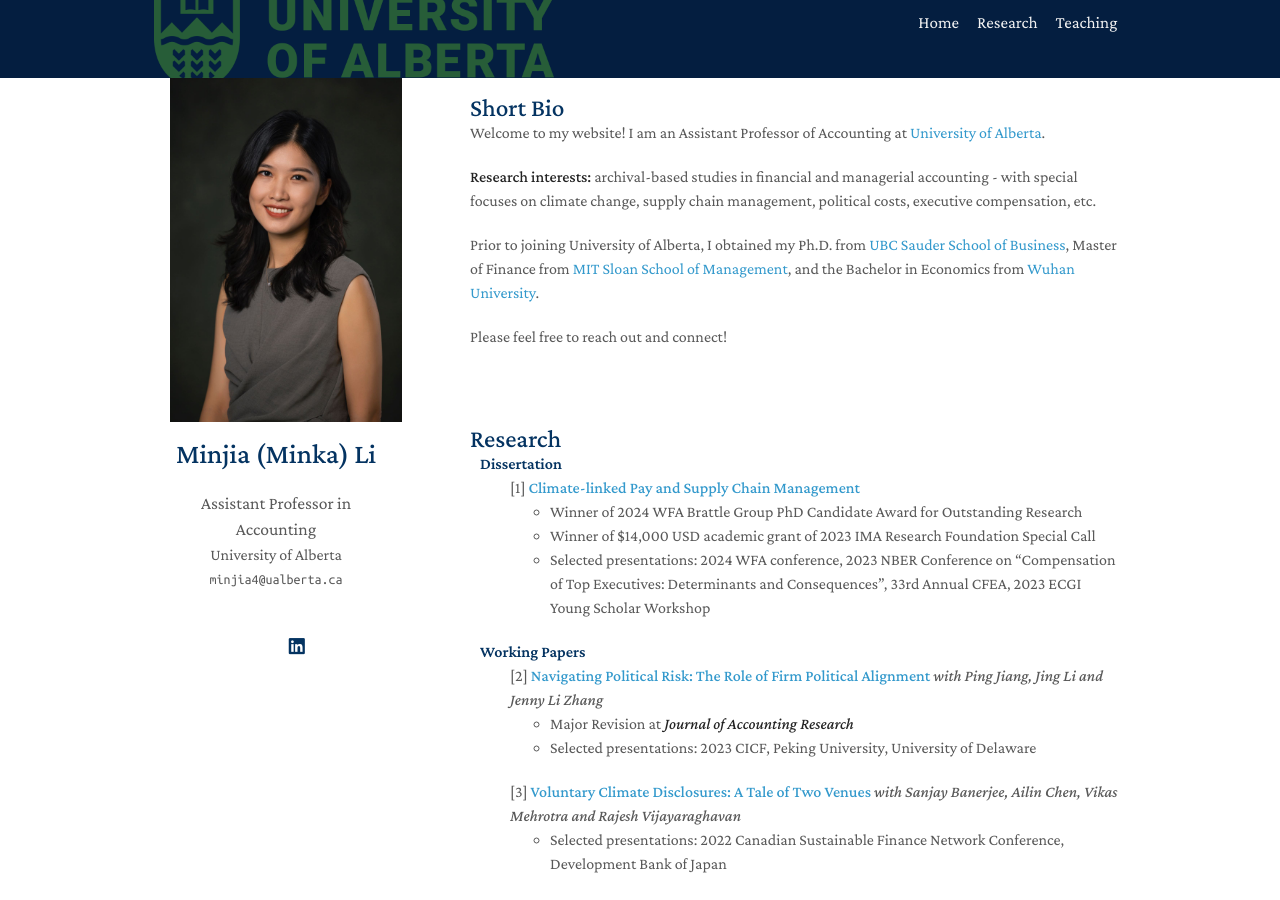
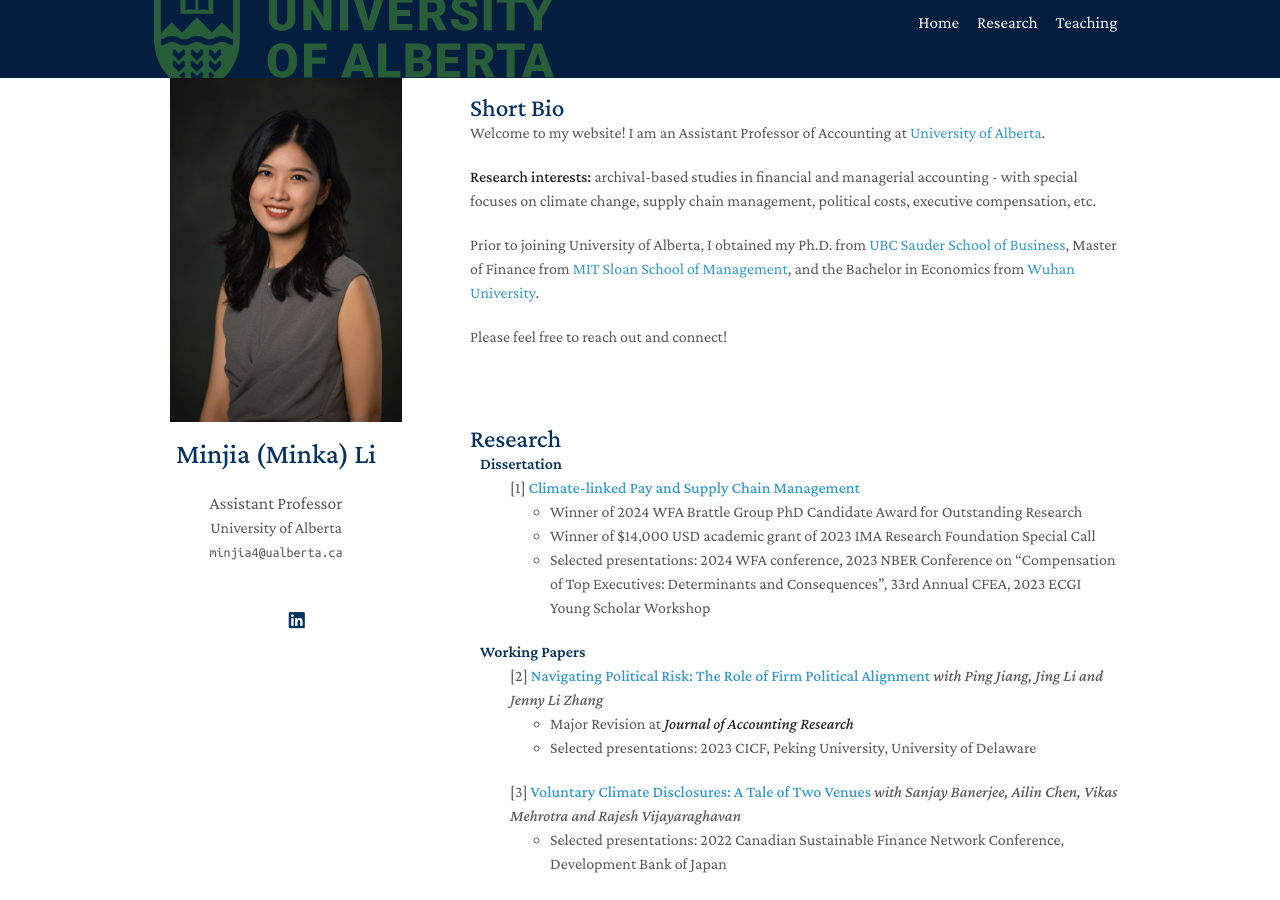
Before and after one commit to zeyang1225/zeyang1225.github.io, a Jekyll site: the page built from index.md, in a window 1280 px wide and 900 px high. Built offline with Jekyll 4.4.1, drawn with Linux system fonts in a browser that asks for light colours; nearby versions of some CDN libraries; a style sheet for code colours, icons or effects is not loaded.

Commit message:
Update _config.yml

```diff
--- a/_config.yml
+++ b/_config.yml
@@ -1,6 +1,6 @@
 # Basic Information
 title: Minjia (Minka) Li
-position: Assistant Professor in Accounting
+position: Assistant Professor
 affiliation: University of Alberta
 email: minjia4@ualberta.ca
 
```
